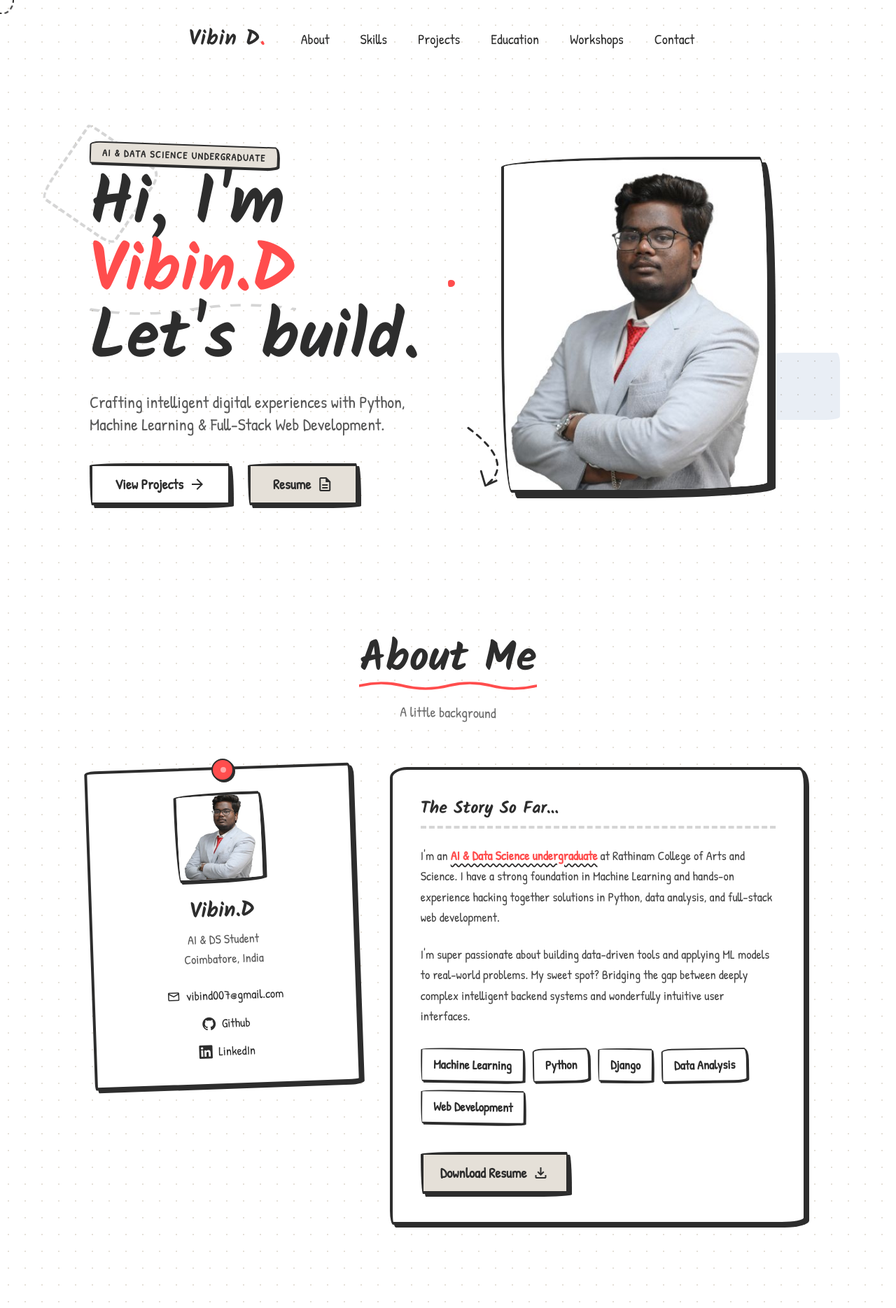
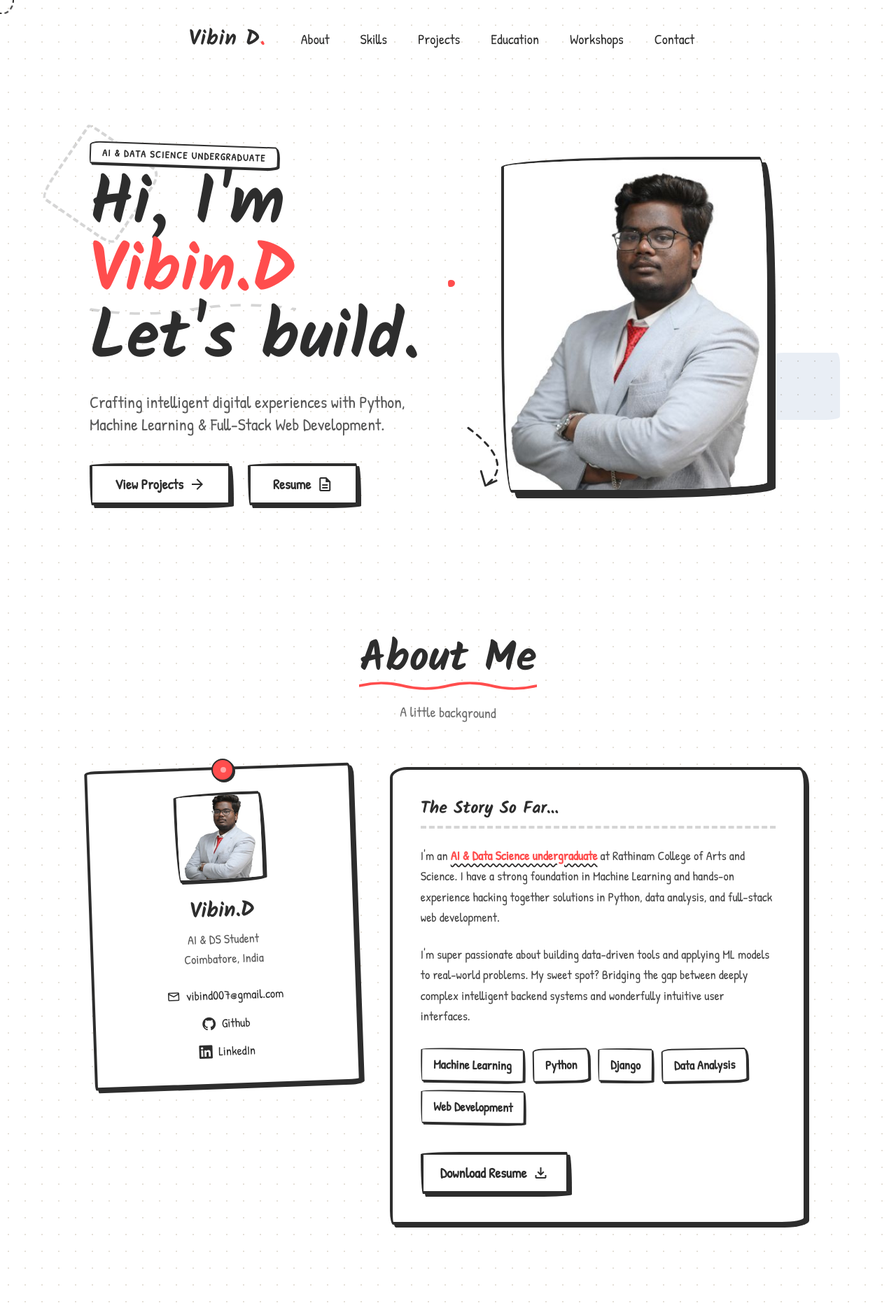
Before and after one commit to Vibin-007/portfolio, a React (Vite) app: page / in a window 1280 px wide. Shown: the top 1869 px of the page at 70% size. Built offline with nearby package versions, Linux system fonts and the light colour scheme.

Commit message:
style: set all card and button backgrounds to pure white

```diff
--- a/src/components/About.tsx
+++ b/src/components/About.tsx
@@ -76,14 +76,14 @@ export default function About() {
 
                             <div className="mt-8 flex flex-wrap gap-3">
                                 {tags.map((tag, idx) => (
-                                    <span key={tag} className={`inline-block border-2 border-ink px-4 py-2 font-body font-bold text-lg bg-paper shadow-hard-sm ${idx % 2 === 0 ? 'rotate-1 border-wobbly' : '-rotate-1 border-wobbly-sm'}`}>
+                                    <span key={tag} className={`inline-block border-2 border-ink px-4 py-2 font-body font-bold text-lg bg-white shadow-hard-sm ${idx % 2 === 0 ? 'rotate-1 border-wobbly' : '-rotate-1 border-wobbly-sm'}`}>
                                         {tag}
                                     </span>
                                 ))}
                             </div>
 
                             <div className="mt-10 inline-block relative group">
-                                <a href={resumeButton.href} target="_blank" rel="noopener noreferrer" className="inline-flex items-center gap-2 bg-muted border-4 border-ink border-wobbly px-6 py-3 font-body font-bold text-xl text-ink shadow-hard hover:bg-accent hover:text-white hover:shadow-hard-sm hover:translate-x-1 hover:translate-y-1 active:shadow-none active:translate-x-2 active:translate-y-2 transition-all">
+                                <a href={resumeButton.href} target="_blank" rel="noopener noreferrer" className="inline-flex items-center gap-2 bg-white border-4 border-ink border-wobbly px-6 py-3 font-body font-bold text-xl text-ink shadow-hard hover:bg-accent hover:text-white hover:shadow-hard-sm hover:translate-x-1 hover:translate-y-1 active:shadow-none active:translate-x-2 active:translate-y-2 transition-all">
                                     <span>{resumeButton.text}</span>
                                     <span className="material-symbols-outlined">download</span>
                                 </a>
--- a/src/components/Contact.tsx
+++ b/src/components/Contact.tsx
@@ -12,7 +12,7 @@ export default function Contact() {
     };
 
     return (
-        <section id="contact" className="pt-28 pb-24 px-6 relative bg-paper scroll-mt-20">
+        <section id="contact" className="pt-28 pb-24 px-6 relative bg-white scroll-mt-20">
             <div className="max-w-4xl mx-auto">
                 <div className="text-center mb-16 relative mx-auto w-full">
                     {/* Wavy underline decoration */}
--- a/src/components/Hero.tsx
+++ b/src/components/Hero.tsx
@@ -15,7 +15,7 @@ export default function Hero() {
 
                 {/* Text Content */}
                 <div className="text-center md:text-left relative">
-                    <div className="inline-block bg-muted px-4 py-1 border-2 border-ink border-wobbly-sm shadow-hard-sm mb-2 rotate-2">
+                    <div className="inline-block bg-white px-4 py-1 border-2 border-ink border-wobbly-sm shadow-hard-sm mb-2 rotate-2">
                         <p className="font-body font-bold text-ink uppercase tracking-widest text-sm">
                             {badge}
                         </p>
@@ -58,7 +58,7 @@ export default function Hero() {
                             <span className="material-symbols-outlined group-hover:rotate-12 transition-transform">arrow_forward</span>
                         </a>
 
-                        <a href={secondaryButton.href} target="_blank" rel="noopener noreferrer" className="inline-flex items-center gap-2 bg-muted border-4 border-ink border-wobbly px-8 py-3 font-body font-bold text-xl text-ink shadow-hard hover:bg-accent hover:text-white hover:shadow-hard-sm hover:translate-x-1 hover:translate-y-1 active:shadow-none active:translate-x-2 active:translate-y-2 transition-all group">
+                        <a href={secondaryButton.href} target="_blank" rel="noopener noreferrer" className="inline-flex items-center gap-2 bg-white border-4 border-ink border-wobbly px-8 py-3 font-body font-bold text-xl text-ink shadow-hard hover:bg-accent hover:text-white hover:shadow-hard-sm hover:translate-x-1 hover:translate-y-1 active:shadow-none active:translate-x-2 active:translate-y-2 transition-all group">
                             <span>{secondaryButton.text}</span>
                             <span className="material-symbols-outlined group-hover:-rotate-12 transition-transform">description</span>
                         </a>
--- a/src/components/Projects.tsx
+++ b/src/components/Projects.tsx
@@ -34,7 +34,7 @@ export default function Projects() {
 
                                 <div className="flex flex-wrap gap-2 mt-auto pt-6 border-t-2 border-dashed border-ink/20">
                                     {p.tech.map(t => (
-                                        <span key={t} className="px-3 py-1 border-2 border-ink border-wobbly-sm bg-paper text-sm font-bold font-body text-ink shadow-hard-sm hover:-translate-y-1 transition-transform cursor-none">
+                                        <span key={t} className="px-3 py-1 border-2 border-ink border-wobbly-sm bg-white text-sm font-bold font-body text-ink shadow-hard-sm hover:-translate-y-1 transition-transform cursor-none">
                                             {t}
                                         </span>
                                     ))}
--- a/src/components/Skills.tsx
+++ b/src/components/Skills.tsx
@@ -41,7 +41,7 @@ export default function Skills() {
                             <div className="grid grid-cols-3 sm:grid-cols-4 gap-6">
                                 {skills.map((s, i) => (
                                     <div key={s.label} className={`flex flex-col items-center gap-2 group/icon ${i % 2 === 0 ? 'mt-3' : ''}`}>
-                                        <div className="w-16 h-16 border-2 border-ink border-wobbly flex items-center justify-center bg-paper shadow-hard-sm group-hover/icon:bg-accent group-hover/icon:-translate-y-2 group-hover/icon:shadow-hard transition-all duration-300">
+                                        <div className="w-16 h-16 border-2 border-ink border-wobbly flex items-center justify-center bg-white shadow-hard-sm group-hover/icon:bg-accent group-hover/icon:-translate-y-2 group-hover/icon:shadow-hard transition-all duration-300">
                                             <i className={`${s.icon} text-3xl text-ink group-hover/icon:text-white transition-colors`} />
                                         </div>
                                         <span className="font-body text-l font-bold text-ink text-center">{s.label}</span>
@@ -61,7 +61,7 @@ export default function Skills() {
                             <div className="w-1.5 h-1.5 bg-white/50 rounded-full translate-x-[1px]" />
                         </div>
 
-                        <div className="bg-[#f0f4f8] border-4 border-ink border-wobbly-md p-8 h-full shadow-hard rotate-1 group-hover:rotate-0 transition-transform duration-300">
+                        <div className="bg-white border-4 border-ink border-wobbly-md p-8 h-full shadow-hard rotate-1 group-hover:rotate-0 transition-transform duration-300">
                             <h3 className="flex items-center gap-3 font-heading text-3xl font-bold text-ink mb-8 border-b-4 border-dashed border-ink/20 pb-4">
                                 <span className="material-symbols-outlined text-4xl text-accent">psychology</span>
                                 {mlTitle}
--- a/src/components/Workshops.tsx
+++ b/src/components/Workshops.tsx
@@ -22,7 +22,7 @@ export default function Workshops() {
                 {/* Workshops */}
                 <div className="grid grid-cols-1 md:grid-cols-2 gap-10 mb-16">
                     {workshops.map((w, i) => (
-                        <div key={w.title} className={`relative flex flex-col bg-paper border-4 border-ink border-wobbly-md p-8 shadow-hard-lg group ${i % 2 === 0 ? '-rotate-1 hover:-rotate-0' : 'rotate-1 hover:rotate-0'} transition-transform duration-300`}>
+                        <div key={w.title} className={`relative flex flex-col bg-white border-4 border-ink border-wobbly-md p-8 shadow-hard-lg group ${i % 2 === 0 ? '-rotate-1 hover:-rotate-0' : 'rotate-1 hover:rotate-0'} transition-transform duration-300`}>
                             {/* Pin */}
                             <div className="absolute top-4 left-1/2 -translate-x-1/2 w-6 h-6 bg-accent rounded-full border-2 border-ink shadow-[2px_2px_0_0_#2d2d2d] z-20 flex items-center justify-center">
                                 <div className="w-1.5 h-1.5 bg-white/50 rounded-full translate-x-[1px]" />
```
